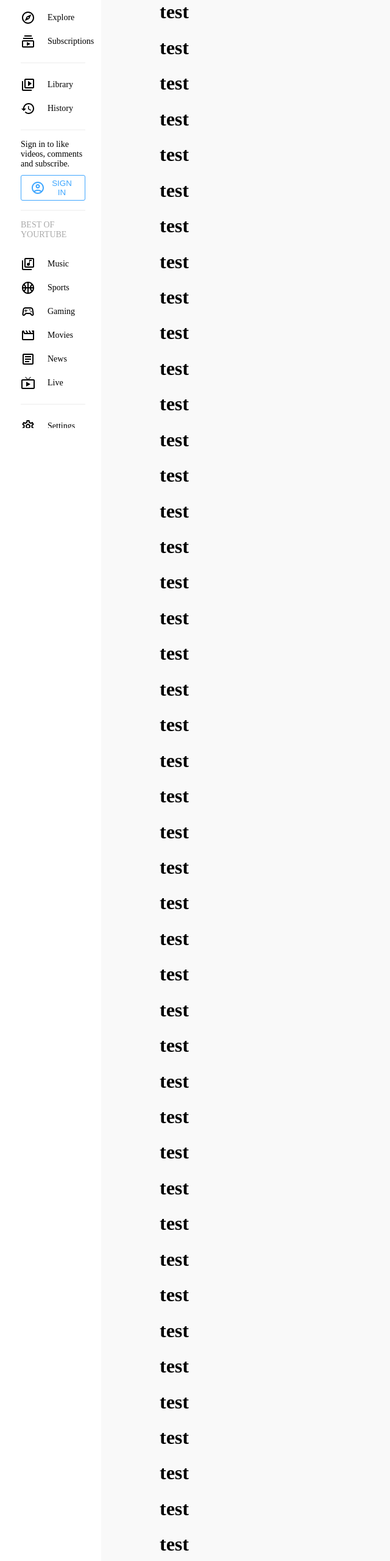
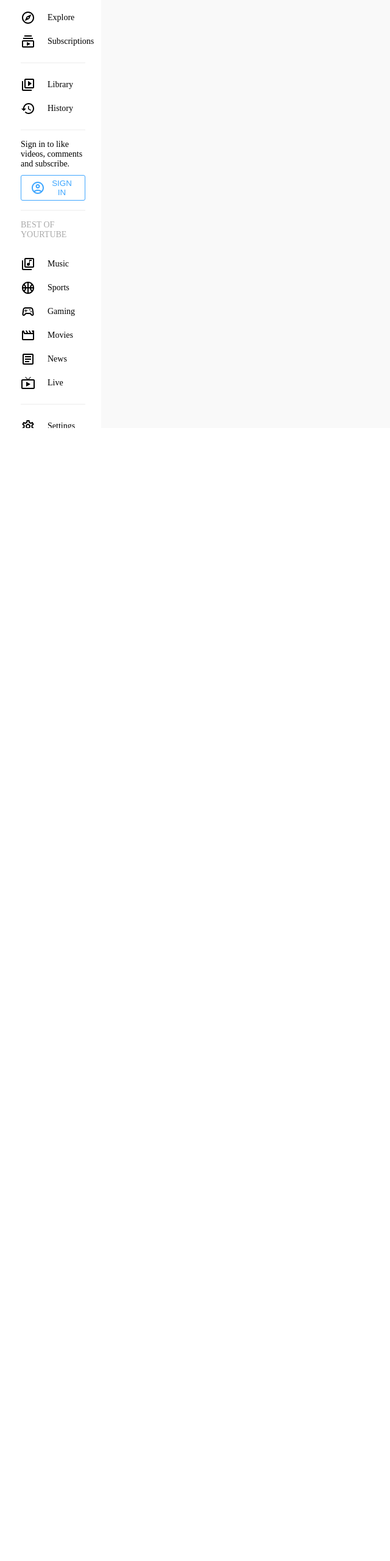
Before and after one commit to jonnyabrams/yourtube, a React (Create React App) app in the folder client/: page / in a window 1280 px wide. Shown: the part 106-2666 px from the top of the page at 61% size, without its empty margins (0-640 px from the left). After the commit the page ends 816 px from the top, so only its background shows below. Built offline with nearby package versions, Linux system fonts and the light colour scheme.

Commit message:
Set up Home & Video pages

```diff
--- a/client/src/App.js
+++ b/client/src/App.js
@@ -27,52 +27,7 @@
         <Main>
           <Navbar />
           <Wrapper>
-            <h1>test</h1>
-            <h1>test</h1>
-            <h1>test</h1>
-            <h1>test</h1>
-            <h1>test</h1>
-            <h1>test</h1>
-            <h1>test</h1>
-            <h1>test</h1>
-            <h1>test</h1>
-            <h1>test</h1>
-            <h1>test</h1>
-            <h1>test</h1>
-            <h1>test</h1>
-            <h1>test</h1>
-            <h1>test</h1>
-            <h1>test</h1>
-            <h1>test</h1>
-            <h1>test</h1>
-            <h1>test</h1>
-            <h1>test</h1>
-            <h1>test</h1>
-            <h1>test</h1>
-            <h1>test</h1>
-            <h1>test</h1>
-            <h1>test</h1>
-            <h1>test</h1>
-            <h1>test</h1>
-            <h1>test</h1>
-            <h1>test</h1>
-            <h1>test</h1>
-            <h1>test</h1>
-            <h1>test</h1>
-            <h1>test</h1>
-            <h1>test</h1>
-            <h1>test</h1>
-            <h1>test</h1>
-            <h1>test</h1>
-            <h1>test</h1>
-            <h1>test</h1>
-            <h1>test</h1>
-            <h1>test</h1>
-            <h1>test</h1>
-            <h1>test</h1>
-            <h1>test</h1>
-            <h1>test</h1>
-            <h1>test</h1>
+
           </Wrapper>
         </Main>
       </Container>
```
Also changed, not shown: client/src/pages/Home.jsx (added, +9 -0 lines), client/src/pages/Video.jsx (added, +9 -0 lines).
